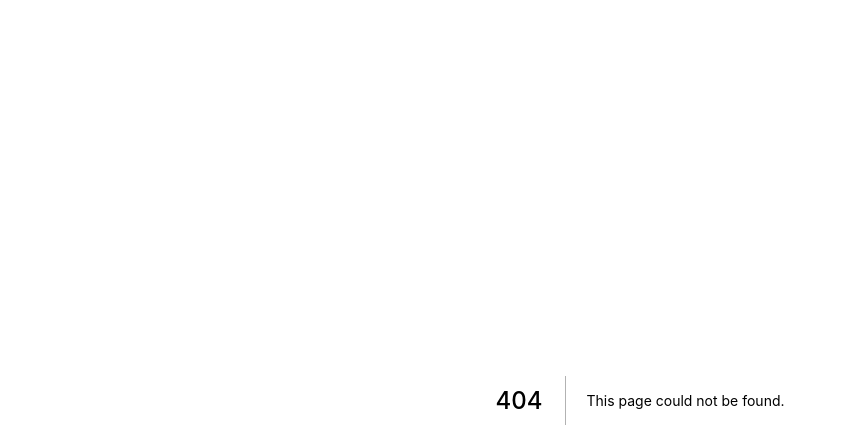
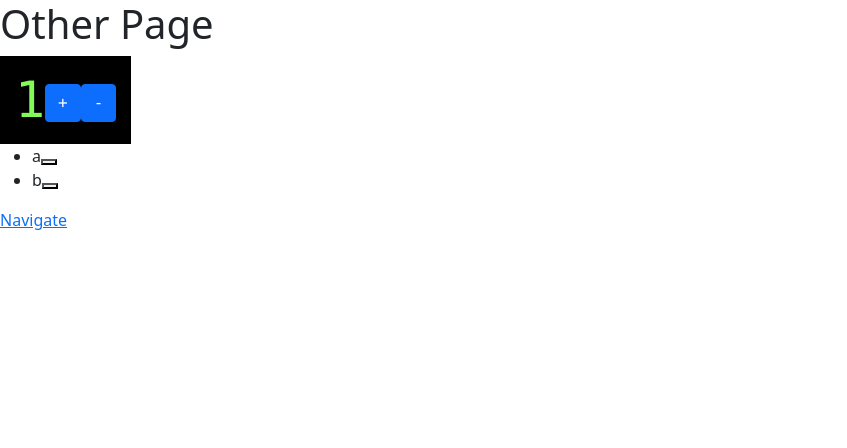
Before and after one commit to pbychenko/mylib, a Next.js app: page /book in a window 1280 px wide. Before the commit this address had no page. Shown: the top 448 px of the page, without its empty margins (0-847 px from the left). Built offline with nearby package versions, Linux system fonts and the light colour scheme.

Commit message:
fix changes

```diff
--- /dev/null
+++ b/pages/book.js
@@ -0,0 +1,7 @@
+import Page from '../components/Page'
+
+const Book= () => {
+  return <Page title="Other Page" linkTo="/" />
+}
+
+export default Book;
```
Also changed, not shown: pages/authPage.js (added), pages/catalogPage.js (added).
